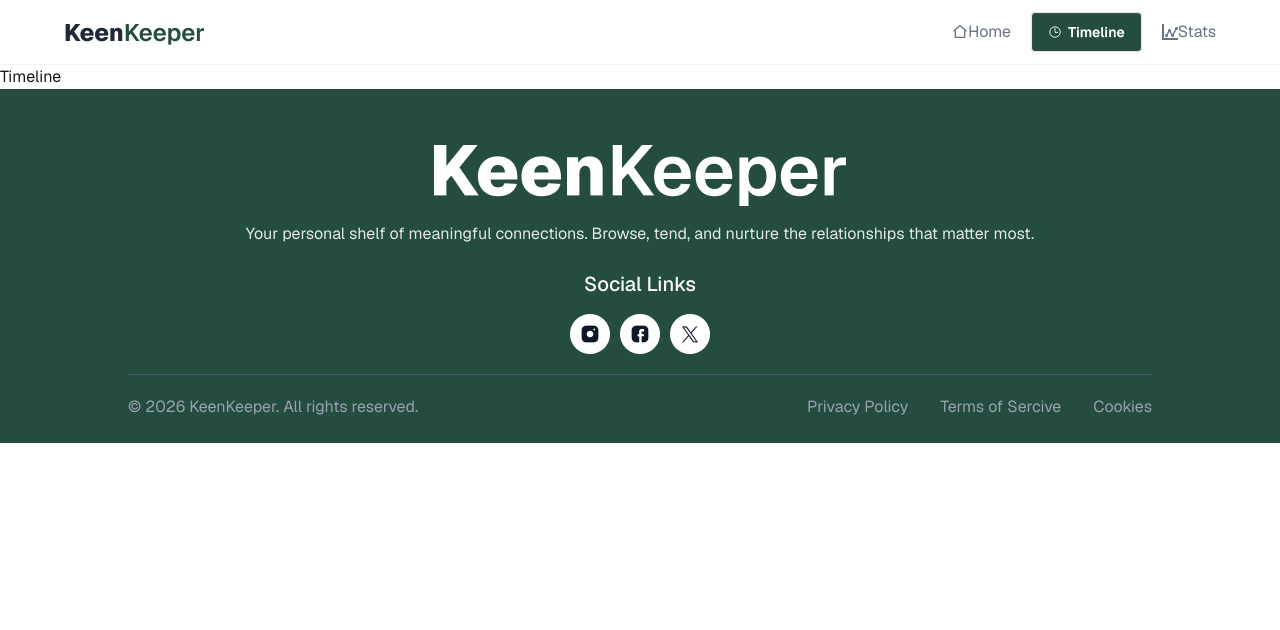
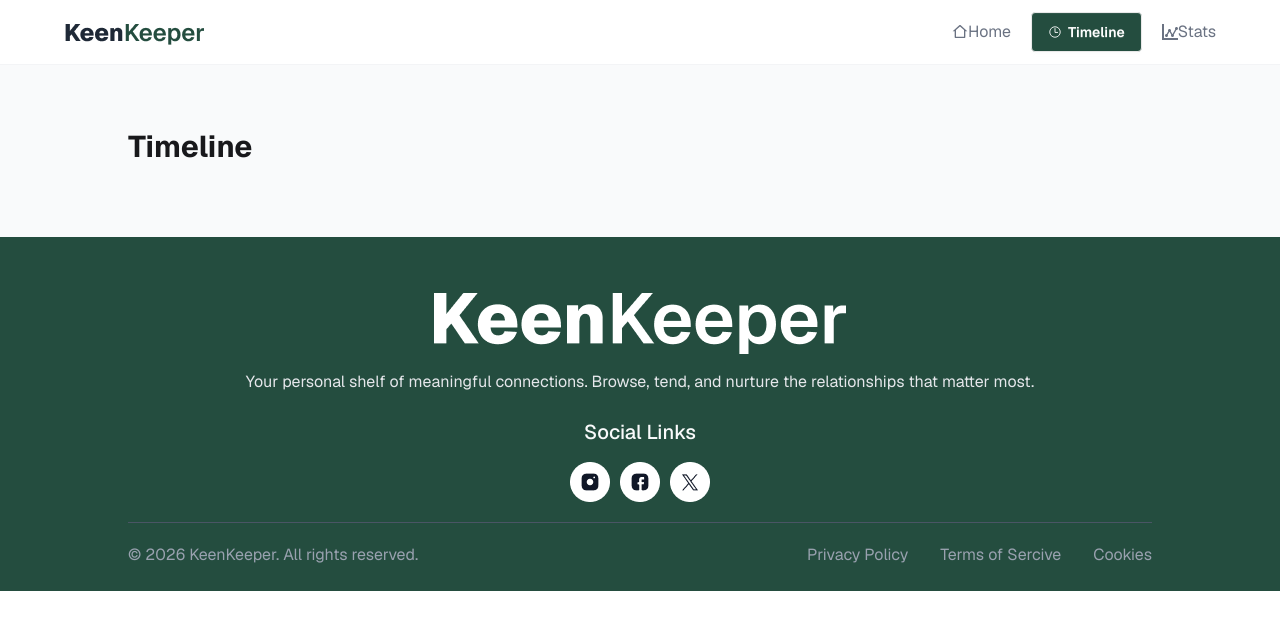
Before and after one commit to developeribrahim13/my-7th-assignment-keen-keeper, a React (Vite) app: page /timeline in a window 1280 px wide. Shown: the top 630 px of the page. Built offline with nearby package versions, Linux system fonts and the light colour scheme.

Commit message:
finished timeline componet

```diff
--- a/package.json
+++ b/package.json
@@ -15,6 +15,7 @@
     "react-dom": "^19.2.4",
     "react-icons": "^5.6.0",
     "react-router": "^7.14.1",
+    "react-toastify": "^11.0.5",
     "tailwindcss": "^4.2.2"
   },
   "devDependencies": {
--- a/src/components/pages/homepage/Cards/details/Details.jsx
+++ b/src/components/pages/homepage/Cards/details/Details.jsx
@@ -1,4 +1,4 @@
-import React from 'react';
+import React, { useContext } from 'react';
 import { useLoaderData, useParams } from 'react-router';
 import { RiNotificationSnoozeLine } from "react-icons/ri";
 import { FiArchive } from "react-icons/fi";
@@ -6,8 +6,12 @@ import { RiDeleteBinLine } from "react-icons/ri";
 import call from "/assets/call.png";
 import text from "/assets/text.png";
 import video from "/assets/video.png";
+import { TimelineContext } from '../../../../../context/TimelineProvider';
+
+
 
 const Details = () => {
+    const {handleTimeline} = useContext(TimelineContext)
     const { id } = useParams()
     const friends = useLoaderData()
     const expectedFriend = friends.find(friend => friend.id == id)
@@ -72,15 +76,15 @@ const Details = () => {
                     <div className='col-span-3 row-span-2  p-5 bg-white shadow'>
                         <h2 className='font-extrabold text-lg text-[#244D3E] mb-4'>Quick Check-In</h2>
                         <div className='grid grid-cols-3 gap-3'>
-                            <div className='bg-gray-100 shadow rounded-lg py-4 flex flex-col items-center justify-center gap-1.5'>
+                            <div onClick={()=>handleTimeline(expectedFriend.id,expectedFriend.name, "call")} className='bg-gray-100 shadow rounded-lg py-4 flex flex-col items-center justify-center gap-1.5'>
                                 <img src={call}></img>
                                 <p>Call</p>
                             </div>
-                            <div className='bg-gray-100 shadow rounded-lg py-4 flex flex-col items-center justify-center gap-1.5'>
+                            <div onClick={()=>handleTimeline(expectedFriend.id,expectedFriend.name, "text")} className='bg-gray-100 shadow rounded-lg py-4 flex flex-col items-center justify-center gap-1.5'>
                                 <img src={text}></img>
                                 <p>Text</p>
                             </div>
-                            <div className='bg-gray-100 shadow rounded-lg py-4 flex flex-col items-center justify-center gap-1.5'>
+                            <div onClick={()=>handleTimeline(expectedFriend.id,expectedFriend.name, "vedio")} className='bg-gray-100 shadow rounded-lg py-4 flex flex-col items-center justify-center gap-1.5'>
                                 <img src={video}></img>
                                 <p>Video</p>
                             </div>
--- a/src/components/pages/timelines/Timeline.jsx
+++ b/src/components/pages/timelines/Timeline.jsx
@@ -1,9 +1,27 @@
-import React from 'react';
+import React, { useContext } from 'react';
+import { TimelineContext } from '../../../context/TimelineProvider';
+import call from "/assets/call.png";
+import text from "/assets/text.png";
+import video from "/assets/video.png";
 
 const Timeline = () => {
+    const {timeline} = useContext(TimelineContext)
     return (
-        <div>
-            Timeline
+        <div className=' bg-gray-50 pb-12 pt-16'>
+            <div className='max-w-[80%] mx-auto'>
+                <h1 className='text-3xl font-bold mb-6'>Timeline</h1>
+
+            {timeline.map(item=>(
+                <div className='flex items-center gap-2 p-3 rounded-lg bg-white shadow mb-4'>
+                    <img className='w-5' src={`${item.type=='call'?call:item.type=='vedio'?video:text}`}></img>
+                    <div>
+                        <h1 className='text-gray-500'><span className='font-medium text-black text-lg'>{`${item.type=='call'?'Call':item.type=='vedio'?'Video':'Text'}`} </span> with {item.name}</h1>
+                        <p className='text-gray-500 text-sm'>{item.date}</p>
+                    </div>
+                </div>
+            ))
+            }
+            </div>
         </div>
     );
 };
--- /dev/null
+++ b/src/context/TimelineProvider.jsx
@@ -0,0 +1,35 @@
+import React, { createContext, useState } from 'react';
+import { toast } from 'react-toastify';
+
+export const TimelineContext = createContext();
+
+const TimelineProvider = ({children}) => {
+
+   const [timeline, setTimeline] = useState([])
+
+    const handleTimeline = (freindId, friendName, type) => {
+        const newObj = {
+            friendId: freindId,
+            name: friendName,
+            type: type,
+            date: new Date().toLocaleDateString('en-GB',{
+                month: 'long',
+                day: 'numeric',
+                year: 'numeric'
+            }),
+        }
+      setTimeline([newObj,...timeline])
+      toast.success(`${type} with ${friendName} added to timeline!`)
+    }
+
+    const data = {
+        handleTimeline,
+        timeline,
+    }
+
+    return (
+       <TimelineContext.Provider value={data}>{children}</TimelineContext.Provider>
+    );
+};
+
+export default TimelineProvider;
--- a/src/main.jsx
+++ b/src/main.jsx
@@ -9,6 +9,8 @@ import Stats from './components/pages/stats/Stats.jsx';
 import Homepage from './components/pages/homepage/Homepage.jsx';
 import Details from './components/pages/homepage/Cards/details/Details.jsx';
 import Error from './components/pages/Error/Error.jsx';
+import TimelineProvider from './context/TimelineProvider.jsx';
+import { ToastContainer } from 'react-toastify';
 
 const router = createBrowserRouter([
   {
@@ -41,6 +43,9 @@ const router = createBrowserRouter([
 
 createRoot(document.getElementById('root')).render(
   <StrictMode>
-    <RouterProvider router={router} />
+    <TimelineProvider>
+      <RouterProvider router={router} />
+      <ToastContainer/>
+    </TimelineProvider>
   </StrictMode>,
 )
```
Also changed, not shown: 1 other file (tests, documents, lock files or other folders).
